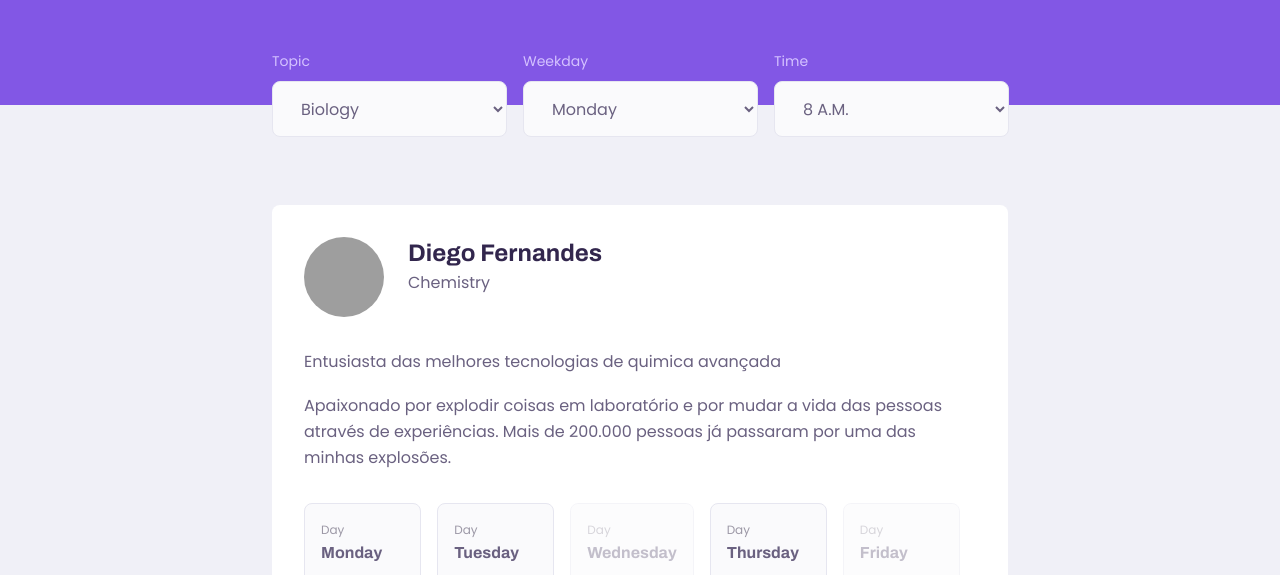
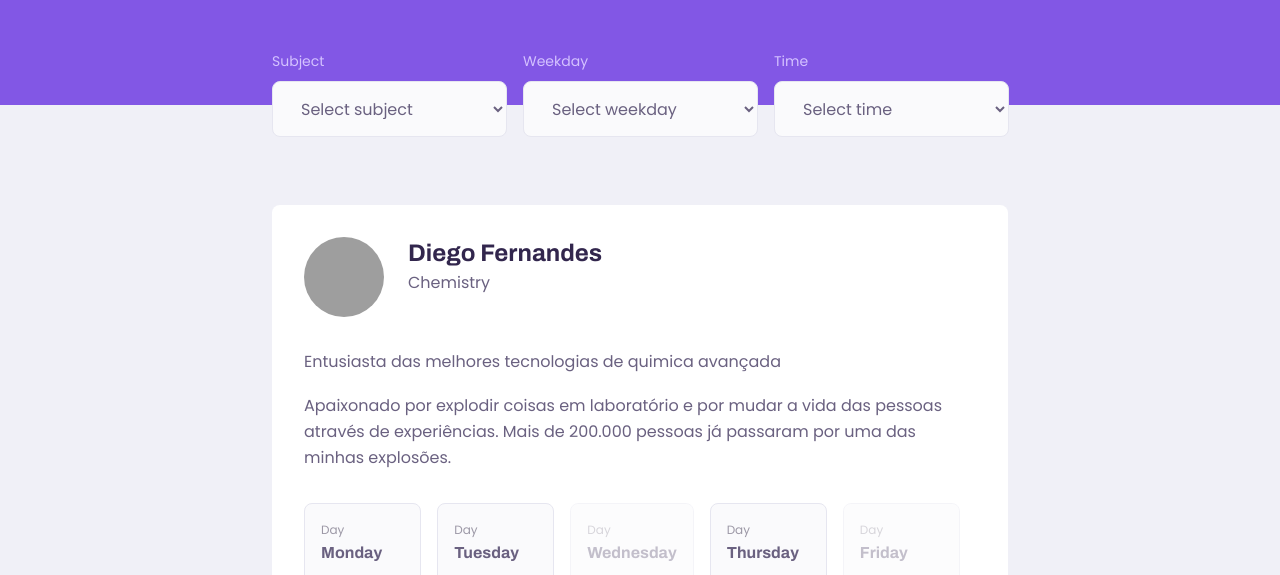
Before and after one commit to LoanCardoso13/NLW_2.0_Mayk, a plain HTML site: page search-results.html in a window 1280 px wide. Shown: the part 215-790 px from the top of the page. Drawn offline with Linux system fonts and the light colour scheme; grey boxes are pictures that could not be loaded.

Commit message:
Adding option dropdowns for select tags in search-results page

```diff
--- a/search-results.html
+++ b/search-results.html
@@ -30,23 +30,23 @@
                 <div class="field-group">
 
                     <div class="field">
-                        <label for="topic">Topic</label>
-                        <select name="topic" id="">
-                            <option value="">Biology</option>
+                        <label for="subject">Subject</label>
+                        <select name="subject">
+                            <option value="">Select subject</option>
                         </select>
                     </div>
 
                     <div class="field">
                         <label for="weekday">Weekday</label>
-                        <select name="weekday" id="">
-                            <option value="">Monday</option>
+                        <select name="weekday">
+                            <option value="">Select weekday</option>
                         </select>
                     </div>
 
                     <div class="field">
                         <label for="time">Time</label>
-                        <select name="time" id="">
-                            <option value="">8 A.M.</option>
+                        <select name="time">
+                            <option value="">Select time</option>
                         </select>
                     </div>
 
@@ -305,5 +305,6 @@
 
         </div>
     </div>
+    <script src="./search-results.js"></script>
 </body>
 </html>
--- /dev/null
+++ b/search-results.js
@@ -0,0 +1,38 @@
+const topicElement = document.querySelector('select[name=subject]');
+const weekdayElement = document.querySelector('select[name=weekday]');
+const timeElement = document.querySelector('select[name=time]');
+
+topics = [
+    'Biology',
+    'Math',
+    'Physics',
+    'Chemistry',
+    'English',
+    'History',
+    'Geography'
+];
+
+weekdays = [
+    'Monday',
+    'Tuesday',
+    'Wednesday',
+    'Thursday',
+    'Friday'
+];
+
+var times = []
+for (i = 0; i < 24; i++) {
+    times.push(String(i) + 'h');
+}
+
+for (topic of topics) {
+    topicElement.innerHTML += `<option>${topic}</option>`
+}
+
+for (weekday of weekdays) {
+    weekdayElement.innerHTML += `<option>${weekday}</option>`
+}
+
+for (time of times) {
+    timeElement.innerHTML += `<option>${time}</option>`
+}
```
